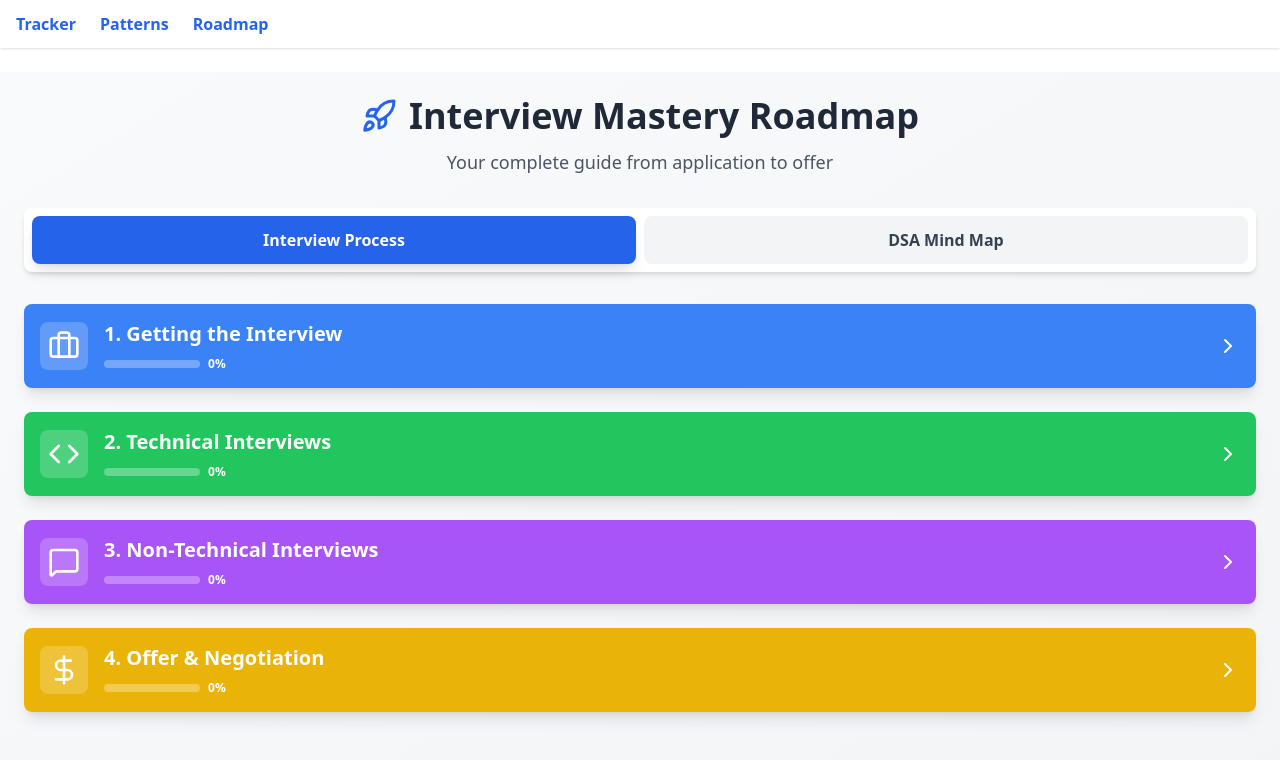
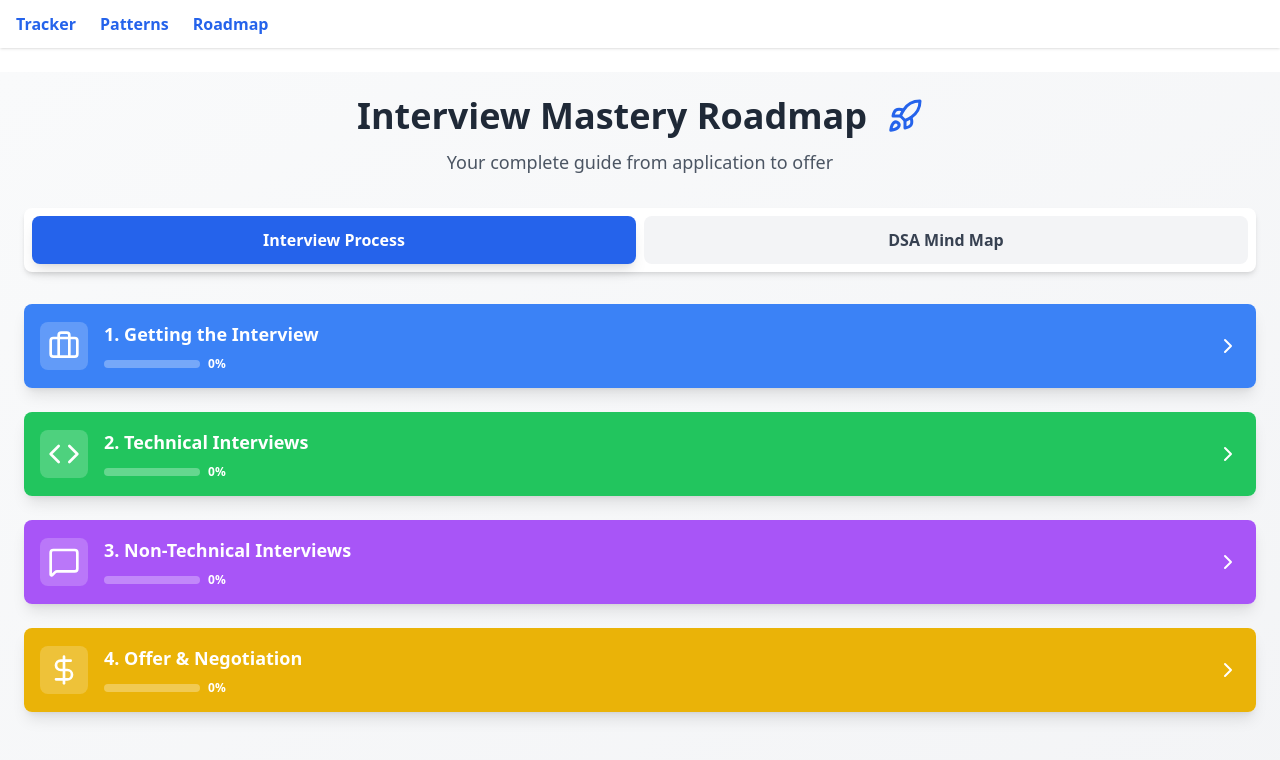
Before and after one commit to javydevx/neetcode-tracker, a React (Vite) app: page /roadmap in a window 1280 px wide. Shown: the top 760 px of the page. Built offline with nearby package versions, Linux system fonts and the light colour scheme.

Commit message:
small change in font size

```diff
--- a/src/pages/InterviewRoadmap.jsx
+++ b/src/pages/InterviewRoadmap.jsx
@@ -72,10 +72,10 @@ const InterviewRoadmap = () => {
         {/* Header */}
         <div className="text-center mb-8">
           <div className="flex items-center justify-center gap-3 mb-3">
-            <Rocket size={36} className="text-blue-600" />
             <h1 className="text-4xl font-bold text-gray-800">
               Interview Mastery Roadmap
             </h1>
+            <Rocket size={36} className="text-blue-600 ml-2" />
           </div>
           <p className="text-lg text-gray-600">
             Your complete guide from application to offer
@@ -130,7 +130,7 @@ const InterviewRoadmap = () => {
                           <Icon size={32} className="text-white" />
                         </div>
                         <div>
-                          <h2 className="text-xl font-bold text-white">
+                          <h2 className="text-lg font-bold text-white">
                             {idx + 1}. {section.title}
                           </h2>
                           <div className="flex items-center gap-2 mt-2">
@@ -214,10 +214,10 @@ const InterviewRoadmap = () => {
           <div className="space-y-6">
             <div className="bg-white rounded-lg shadow-lg py-4 px-6">
               <div className="flex items-center gap-3 mb-2">
-                <Brain size={32} className="text-blue-600" />
                 <h2 className="text-2xl font-bold text-gray-800">
                   {dsaMindmap.title}
                 </h2>
+                <Brain size={32} className="text-blue-600" />
               </div>
               <p className="text-gray-600">{dsaMindmap.description}</p>
             </div>
--- a/src/pages/Patterns.jsx
+++ b/src/pages/Patterns.jsx
@@ -25,10 +25,10 @@ return (
     <div className="max-w-6xl mx-auto">
       <div className="text-center mb-8">
         <div className="flex items-center justify-center gap-3 mb-3">
-          <Code2 size={36} className="text-blue-600" />
           <h1 className="text-4xl font-bold text-gray-800">
             LeetCode Patterns Cheat Sheet
           </h1>
+          <Code2 size={36} className="text-blue-600 ml-2" />
         </div>
         <p className="text-gray-600 text-lg">
           Master coding patterns in multiple languages
```
